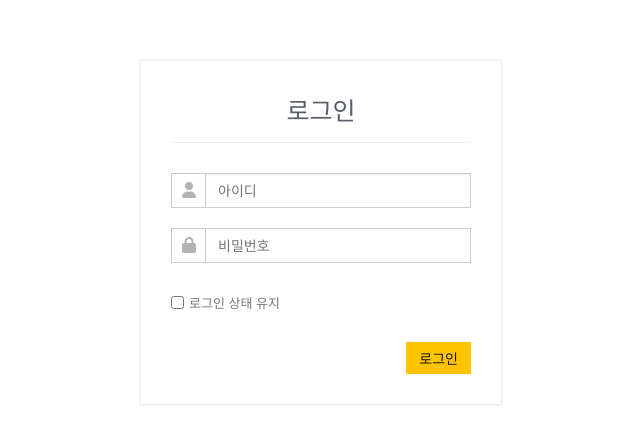
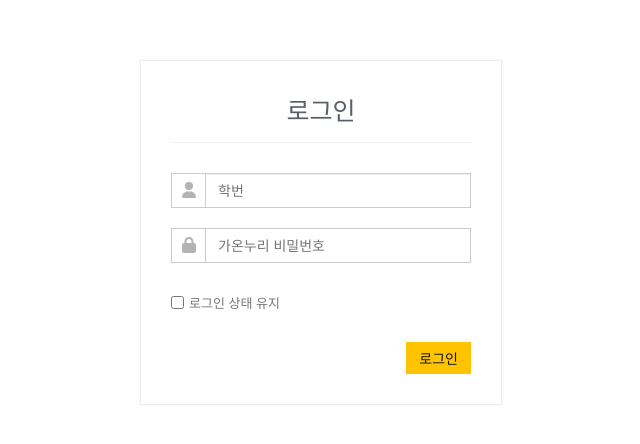
Before and after one commit to ksavedi/vedi, a React (Create React App) app in the folder client/: page / in a window 1280 px wide. Shown: the part 168-612 px from the top of the page, without its empty margins (319-959 px from the left). Built offline with nearby package versions, Linux system fonts and the light colour scheme; no server answers.

Commit message:
input placeholder

```diff
--- a/client/src/Login.tsx
+++ b/client/src/Login.tsx
@@ -7,7 +7,7 @@ import "./Login.css"
 
 const requestLogin = (id: string, pw: string) => {
     if (!/^(19|20|21|22|23|24)-\d{3}$/.test(id)) {
-        window.alert("형식에 맞지 않는 아이디입니다.")
+        window.alert('형식에 맞지 않는 학번입니다.')
         return
     }
     send({
@@ -31,7 +31,7 @@ const Login = () => {
                     </div>
                     <input
                         className="info-input"
-                        placeholder="아이디"
+                        placeholder="학번"
                         defaultValue=""
                         onChange={
                             (e) => setId(e.target.value || '')
@@ -45,9 +45,9 @@ const Login = () => {
                     </div>
                     <input
                         className="info-input"
-                        type='password'
-                        placeholder='비밀번호'
-                        defaultValue=''
+                        type="password"
+                        placeholder="가온누리 비밀번호"
+                        defaultValue=""
                         onChange={
                             (e) => setPw(e.target.value || '')
                         }
```
Also changed, not shown: 1 other file (tests, documents, lock files or other folders).
